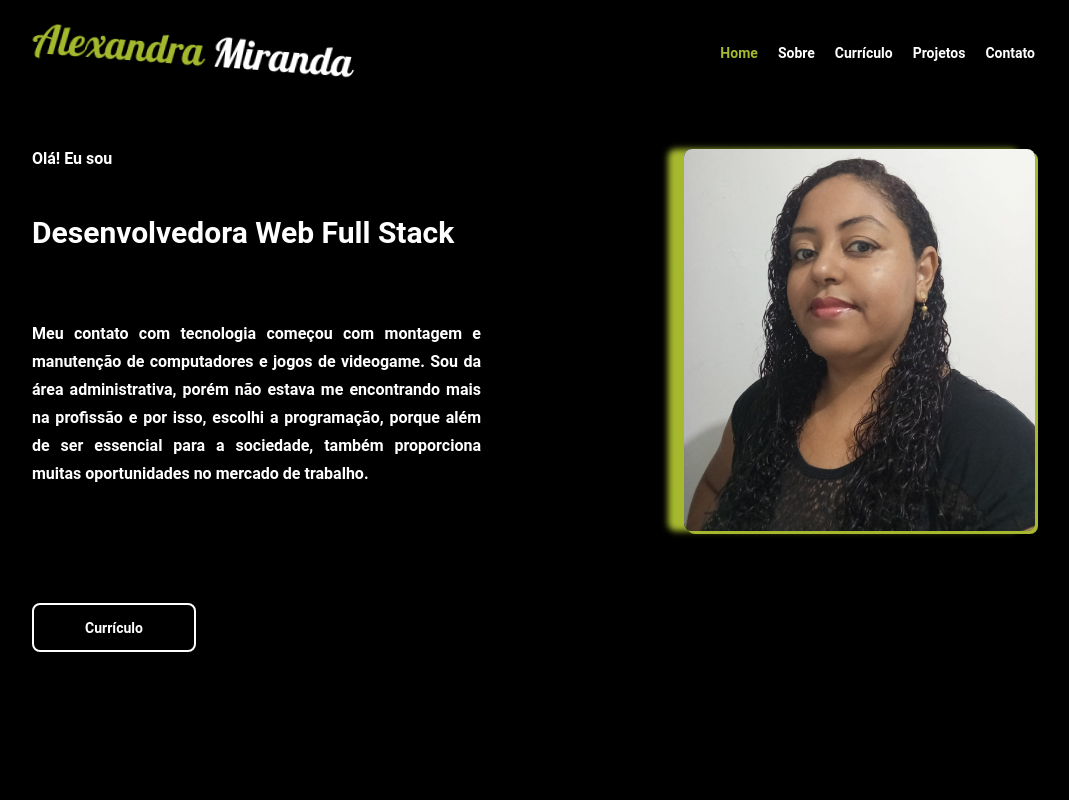
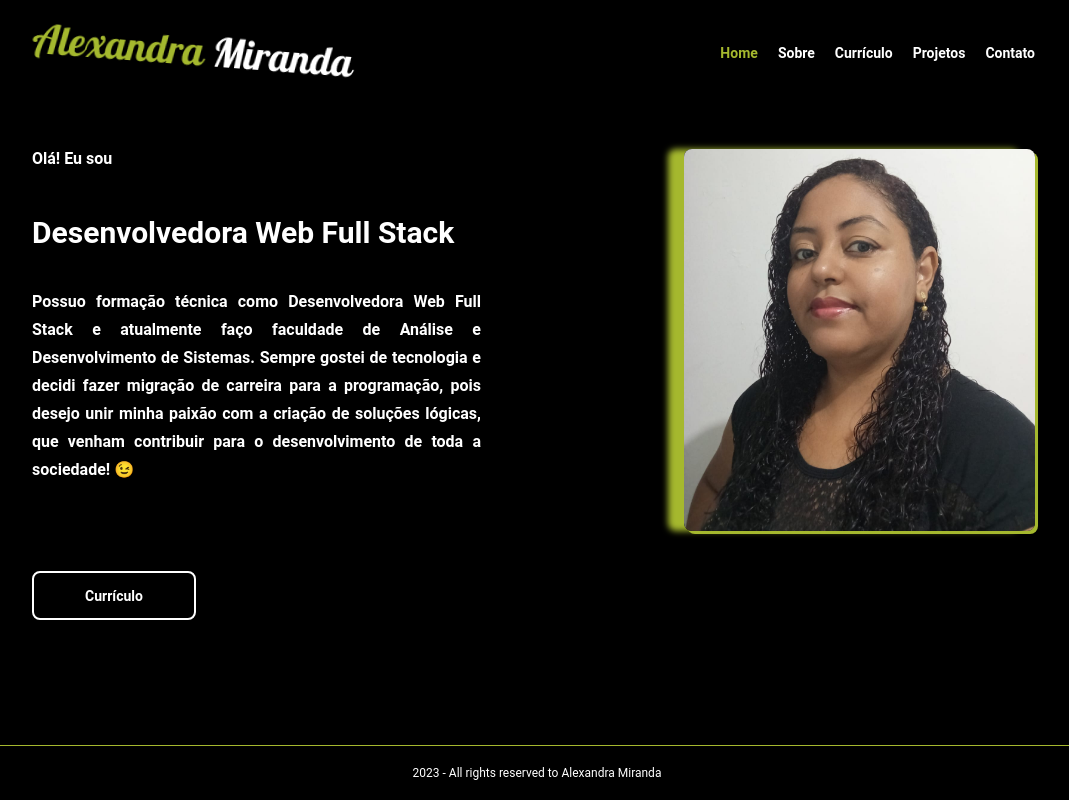
Before and after one commit to alexandra86/portifolio-alexandra86, a React (Create React App) app: page / in a window 1280 px wide. Shown: the whole page, without its empty margins (103-1172 px from the left). Built offline with nearby package versions, Linux system fonts and the light colour scheme; a web font is replaced by a local one.

Commit message:
feat/componentes de Footer e LoadindPage e seus estilos

```diff
--- /dev/null
+++ b/src/components/Footer/index.jsx
@@ -0,0 +1,12 @@
+import { StyledFooter } from "./style";
+
+export const Footer = () => {
+  return (
+    <StyledFooter>
+      <p className="descriptionFooter">
+        {" "}
+        {new Date().getFullYear()} - All rights reserved to Alexandra Miranda{" "}
+      </p>
+    </StyledFooter>
+  );
+};
--- /dev/null
+++ b/src/components/Footer/style.js
@@ -0,0 +1,19 @@
+import styled from "styled-components";
+
+export const StyledFooter = styled.footer`
+  background: #000000;
+  border-top: 1px solid #a5b82e;
+  width: 100%;
+  padding: 1.25rem 0;
+  margin-top: auto;
+
+  :hover {
+    border-top: 0.063rem solid #8776d5;
+  }
+  .descriptionFooter {
+    text-align: center;
+    font-family: "Roboto", sans-serif;
+    color: #ffffff;
+    font-size: 0.75rem;
+  }
+`;
--- /dev/null
+++ b/src/components/LoadingPage/index.jsx
@@ -0,0 +1,9 @@
+import { LoadingOverlay } from "./style";
+
+export const LoadingPage = () => {
+  return (
+    <LoadingOverlay>
+      <div className="loadingPage"></div>
+    </LoadingOverlay>
+  );
+};
--- /dev/null
+++ b/src/components/LoadingPage/style.js
@@ -0,0 +1,40 @@
+import styled from "styled-components";
+
+export const LoadingOverlay = styled.div`
+  position: fixed;
+  top: 0;
+  left: 0;
+  width: 100%;
+  height: 100%;
+  background-color: rgba(0, 0, 0, 0.7);
+  display: flex;
+  justify-content: center;
+  align-items: center;
+  z-index: 9999;
+
+  .loadingPage {
+    width: 3.438rem;
+    height: 3.438rem;
+    border-radius: 50%;
+    background: #a5b82e;
+    -webkit-mask: repeating-conic-gradient(
+        #0000 0deg,
+        #000 1deg 70deg,
+        #0000 71deg 90deg
+      ),
+      radial-gradient(
+        farthest-side,
+        #0000 calc(100% - 0.563rem),
+        #000 calc(100% - 0.5rem)
+      );
+    -webkit-mask-composite: destination-in;
+    mask-composite: intersect;
+    animation: spinAnimation 1s infinite;
+  }
+
+  @keyframes spinAnimation {
+    to {
+      transform: rotate(0.5turn);
+    }
+  }
+`;
--- a/src/contexts/PortContext/index.jsx
+++ b/src/contexts/PortContext/index.jsx
@@ -9,6 +9,7 @@ export function PortProvider({ children }) {
   const [contactModalIsOpen, setContactIsOpen] = useState(false);
   const [curriculuModalIsOpen, setCurriculuModalIsOpen] = useState(false);
   const [loading, setLoading] = useState(false);
+  const [loadingPage, setLoadingPage] = useState(false);
 
   function HandleAboutMeModal() {
     setAboutMeIsOpen(!aboutMeModalIsOpen);
@@ -36,6 +37,8 @@ export function PortProvider({ children }) {
         curriculuModalIsOpen,
         setCurriculuModalIsOpen,
         HandleCurriculuModal,
+        loadingPage,
+        setLoadingPage,
       }}
     >
       {children}
--- a/src/pages/HomePage/index.jsx
+++ b/src/pages/HomePage/index.jsx
@@ -7,6 +7,7 @@ import { StyledHomePage } from "./styles";
 import alexandraMiranda from "../../img/Alexandra Miranda.png";
 import eu from "../../img/eu_2023.jpg";
 import { CurriculuModal } from "../../components/CurriculumModal";
+import { Footer } from "../../components/Footer";
 
 export function HomePage() {
   const {
@@ -65,12 +66,12 @@ export function HomePage() {
               <p className="welcome">Olá! Eu sou </p>
               <h1 className="occupation">Desenvolvedora Web Full Stack</h1>
               <p className="aBitOfMe">
-                Meu contato com tecnologia começou com montagem e manutenção de
-                computadores e jogos de videogame. Sou da área administrativa,
-                porém não estava me encontrando mais na profissão e por isso,
-                escolhi a programação, porque além de ser essencial para a
-                sociedade, também proporciona muitas oportunidades no mercado de
-                trabalho.
+                Possuo formação técnica como Desenvolvedora Web Full Stack e
+                atualmente faço faculdade de Análise e Desenvolvimento de
+                Sistemas. Sempre gostei de tecnologia e decidi fazer migração de
+                carreira para a programação, pois desejo unir minha paixão com a
+                criação de soluções lógicas, que venham contribuir para o
+                desenvolvimento de toda a sociedade! &#x1F609;
               </p>
               <button
                 className="btCurriculo"
@@ -84,6 +85,7 @@ export function HomePage() {
             </div>
           </section>
         </main>
+        <Footer />
       </StyledHomePage>
       {aboutMeModalIsOpen && <AboutMeModal />}
       {curriculuModalIsOpen && <CurriculuModal />}
--- a/src/pages/HomePage/styles.js
+++ b/src/pages/HomePage/styles.js
@@ -42,6 +42,14 @@ export const StyledHomePage = styled.div`
     color: #ffffff;
   }
 
+  .navegationHome:hover {
+    color: #8776d5;
+  }
+
+  .navegation:hover {
+    color: #8776d5;
+  }
+
   .myName {
     animation: floatingText 7s linear infinite;
   }
@@ -76,7 +84,7 @@ export const StyledHomePage = styled.div`
     font-weight: 700;
     font-size: 1.875rem;
     color: #ffffff;
-    margin-bottom: 4.373rem;
+    margin-bottom: 2.373rem;
     box-shadow: 0.2em 0 0 #a5b82e;
     width: 28ch;
     overflow: hidden;
@@ -124,6 +132,10 @@ export const StyledHomePage = styled.div`
     box-shadow: 0.188rem 0.188rem #a5b82e, -1em 0 0.4em #a5b82e;
     border-radius: 0.5rem;
     animation: goBack 4s;
+  }
+
+  .eu:hover {
+    box-shadow: 0.188rem 0.188rem #8776d5, -1em 0 0.4em #8776d5;
   }
 
   @media (max-width: 68.5rem) {
@@ -227,6 +239,10 @@ export const StyledHomePage = styled.div`
     .myName {
       width: 80%;
     }
+
+    .aBitOfMe {
+      text-align: center;
+    }
   }
 
   @keyframes floatingText {
@@ -245,7 +261,7 @@ export const StyledHomePage = styled.div`
 
   @keyframes goBack {
     from {
-      transform: translateX(100px);
+      transform: translateX(6.25rem);
     }
     to {
       transform: translateX(0);
--- a/src/pages/ProjectsPage/index.jsx
+++ b/src/pages/ProjectsPage/index.jsx
@@ -1,15 +1,31 @@
-import React from "react";
+import React, { useContext, useEffect } from "react";
 import { StyledProjectsPage } from "./styles";
 import alexandraMiranda from "../../img/Alexandra Miranda.png";
 import { Link } from "react-router-dom";
 import { projectDataBase } from "../../utils/projectsDatabase";
+import { PortContext } from "../../contexts/PortContext";
+import { LoadingPage } from "../../components/LoadingPage";
+import { Footer } from "../../components/Footer";
 
 export function ProjectsPage() {
+  const { loadingPage, setLoadingPage } = useContext(PortContext);
+
+  useEffect(() => {
+    setTimeout(() => {
+      setLoadingPage(true);
+    }, 2000);
+  }, [setLoadingPage]);
+
   return (
     <StyledProjectsPage>
+      {!loadingPage && <LoadingPage />}
       <header className="headerPojectsPage">
         <img src={alexandraMiranda} alt="meu nome" className="myName" />
-        <Link to="/" className="navegationToBackHome">
+        <Link
+          to="/"
+          className="navegationToBackHome"
+          onClick={() => setLoadingPage(false)}
+        >
           Home
         </Link>
       </header>
@@ -45,6 +61,7 @@ export function ProjectsPage() {
           ))}
         </ul>
       </main>
+      <Footer />
     </StyledProjectsPage>
   );
 }
--- a/src/pages/ProjectsPage/styles.js
+++ b/src/pages/ProjectsPage/styles.js
@@ -35,6 +35,7 @@ export const StyledProjectsPage = styled.div`
 
   .mainProjects {
     margin-top: 2.75rem;
+    margin-bottom: 1.25rem;
     max-width: 81.563rem;
     width: 100%;
     background-color: #000000;
```
